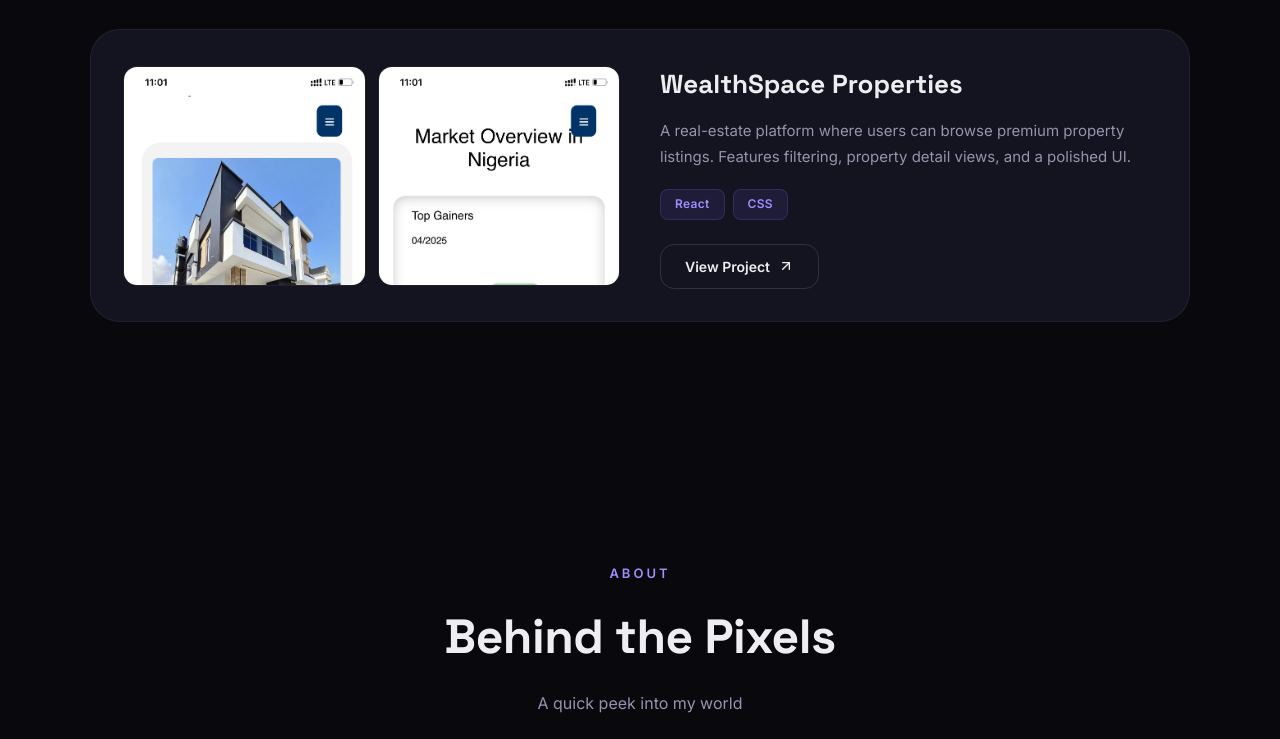
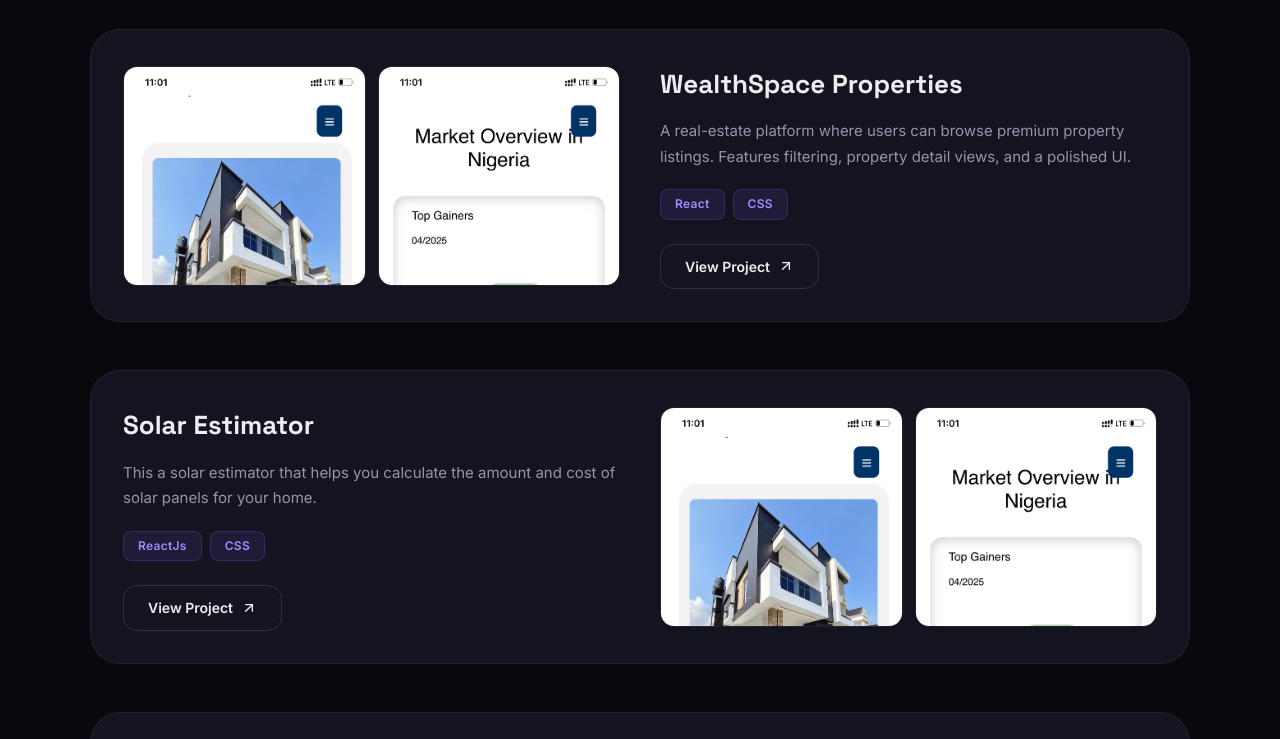
Before and after one commit to NATION-eng/MY-PORTFOLIO, a React (Vite) app: page / in a window 1280 px wide. Shown: the part 2000-2739 px from the top of the page. Built offline with nearby package versions, Linux system fonts and the light colour scheme.

Commit message:
Add Solar Estimator and Site Pilot projects to projects definition

```diff
--- a/src/data/projects.js
+++ b/src/data/projects.js
@@ -38,6 +38,24 @@ export const projects = [
     url: "https://wealthspace-properties.vercel.app",
     tags: ["React", "CSS"],
   },
+  {
+    title: "Solar Estimator",
+    description:
+      "This a solar estimator that helps you calculate the amount and cost of solar panels for your home.",
+    image1: "/Images/space1.PNG",
+    image2: "/Images/space2.PNG",
+    url: "https://solar-estimator-dqw.vercel.app/",
+    tags: ["ReactJs", "CSS"],
+  },
+  {
+    title: "Site Pilot",
+    description:
+      "This is an AI that helps construction generally.",
+    image1: "/Images/space1.PNG",
+    image2: "/Images/space2.PNG",
+    url: "https://site-pilot-phi.vercel.app/",
+    tags: ["ReactJs", "CSS"],
+  },
   // ──────────────────────────────────────────────────────────
   // ➕ ADD NEW PROJECTS BELOW — just copy-paste this template:
   // ──────────────────────────────────────────────────────────
```
